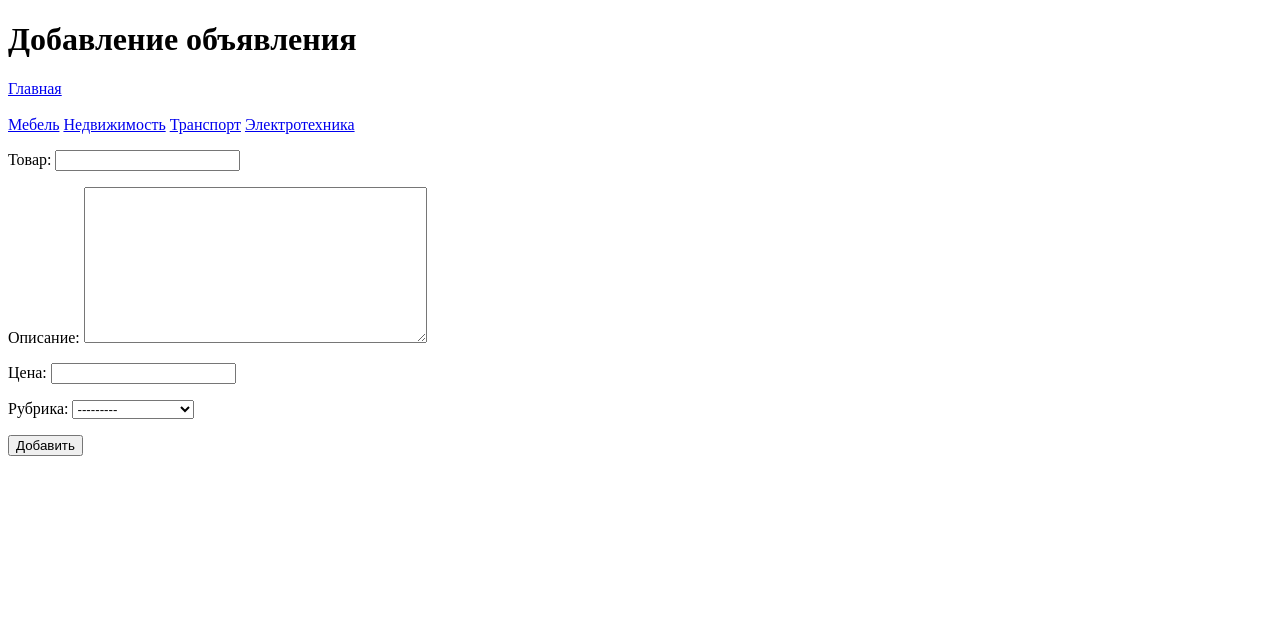
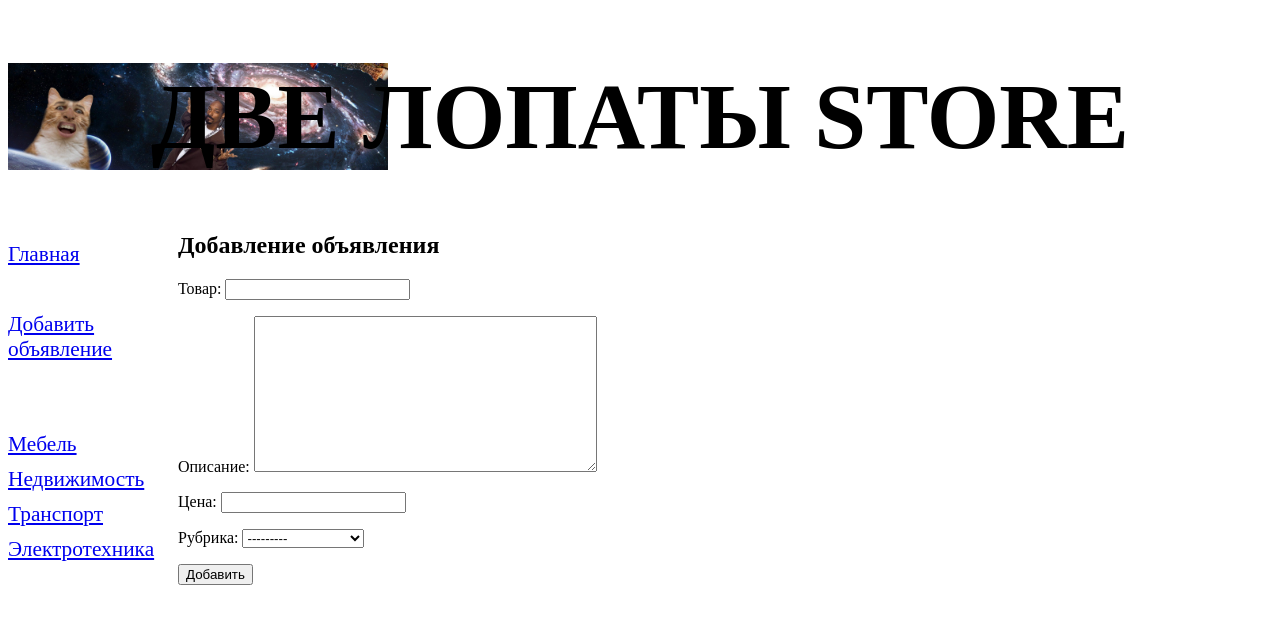
Before and after one commit to sensensation/django-book-study-project, a Django app: page /bboard/add/ in a window 1280 px wide. Shown: the top 624 px of the page. Run offline with Django 4.2, Linux system fonts and the light colour scheme; data comes from the database, SQL or seed files in the repository; both versions use the stored data as it was after the commit.

Commit message:
Ver 7c - Page 73: style.css added

```diff
--- /dev/null
+++ b/book/bboard/static/bboard/style.css
@@ -0,0 +1,18 @@
+header h1 {
+   font-size: 70pt;
+   text-transform: uppercase;
+   text-align: center;
+   background: url("bg.jpg") left / auto 200% no-repeat
+}
+nav {
+   font-size: 16pt;
+   width: 150px;
+   float: left;
+}
+nav a {
+   display: block;
+   margin: 10px 0px;
+}
+section {
+   margin-left: 170px;
+}
--- a/book/bboard/templates/bboard/create.html
+++ b/book/bboard/templates/bboard/create.html
@@ -1,23 +1,12 @@
-<!DOCTYPE html>
-<html>
-   <head>
-      <meta charset="UTF-8">
-      <title>Добавление объявления :: Доска объявлений</title>
-   </head>
-   <body>
-      <h1>Добавление объявления</h1>
-      <div>
-         <a href="{% url 'index' %}">Главная</a>
-         <br />
-         <br />
-         {% for rubric in rubrics %}
-         <a href="{% url 'by_rubric' rubric.pk %}">{{ rubric.name }}</a>
-         {% endfor %}
-      </div>
-      <form method="post">
-         {% csrf_token %}
-         {{ form.as_p }}
-         <input type="submit" value="Добавить">
-      </form>
-   </body>
-</html>
+{% extends "layout/basic.html" %}
+
+{% block title %} Добавление объявления {% endblock %}
+
+{% block content %}
+<h2>Добавление объявления</h2>
+<form method="post">
+   {% csrf_token %}
+   {{ form.as_p }}
+   <input type="submit" value="Добавить">
+</form>
+{% endblock %}
--- a/book/bboard/templates/layout/basic.html
+++ b/book/bboard/templates/layout/basic.html
@@ -1,13 +1,17 @@
+{% load static %}
+
 <!DOCTYPE html>
 <html>
    <head>
       <meta charset="UTF-8">
       <title>{% block title %} Главная {% endblock %} ::
       Доска объявлений</title>
+      <link rel="stylesheet" type="text/css"
+      href="{% static 'bboard/style.css' %}">
    </head>
    <body>
       <header>
-         <h1>Объявления</h1>
+         <h1>Две лопаты store</h1>
       </header>
       <nav>
          <a href="{% url 'index' %}">Главная</a>
```
Also changed, not shown: book/bboard/templates/bboard/by_rubric.html (+7 -21 lines), book/bboard/static/bboard/bg.jpg (added), book/db.sqlite3.
